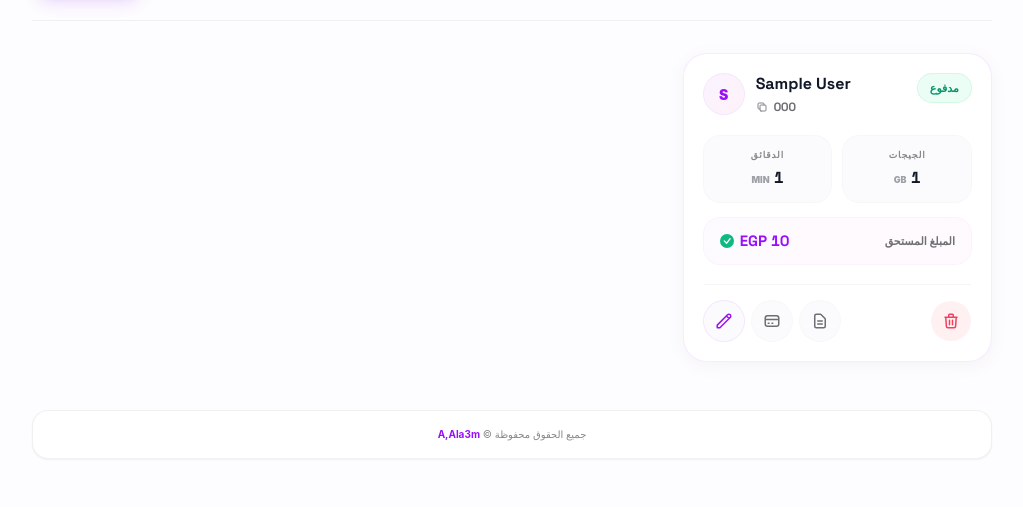
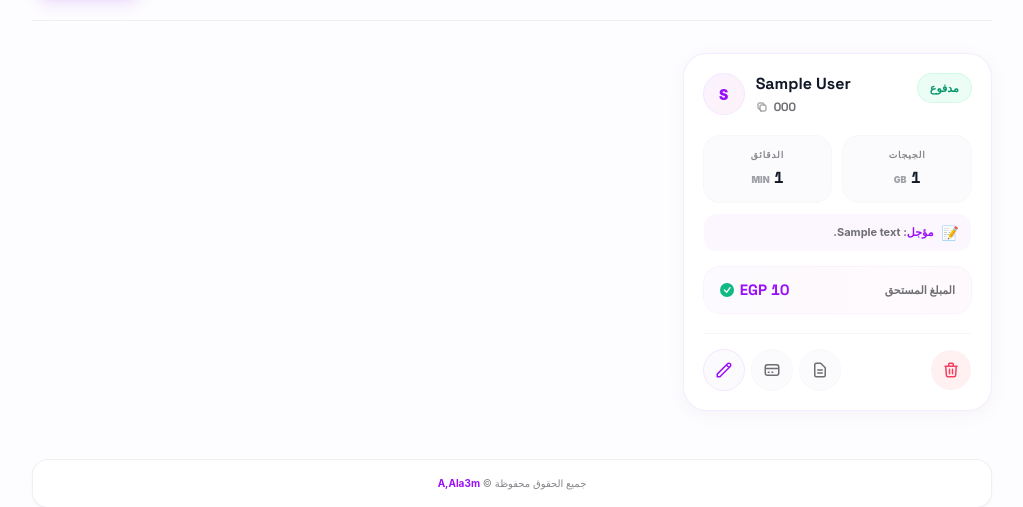
Before and after one commit to Aloom44/WE-GOLD, a Django app: page /members/1/ in a window 1280 px wide. Shown: the part 607-1114 px from the top of the page, without its empty margins (128-1151 px from the left). Before the commit the page ends 1066 px from the top, so only its background shows below. Run offline with Django 5.2, Linux system fonts and the light colour scheme; tables that the repository leaves empty hold one stand-in row (values such as "Sample post"); some libraries are stand-ins or nearby versions.

Commit message:
Implement Smart Notes System for Members: quick tracking, operational modal, and visual previews

```diff
--- a/dashboard/models.py
+++ b/dashboard/models.py
@@ -161,6 +161,20 @@ class Member(models.Model):
 		(STATUS_UNPAID, 'غير مدفوع'),
 	]
 
+	NOTE_DELAYED = 'delayed'
+	NOTE_CASH = 'cash'
+	NOTE_FREE = 'free'
+	NOTE_RELATIVE = 'relative'
+	NOTE_CUSTOM = 'custom'
+
+	NOTE_TYPE_CHOICES = [
+		(NOTE_DELAYED, 'مؤجل'),
+		(NOTE_CASH, 'دفع كاش'),
+		(NOTE_FREE, 'مجاني'),
+		(NOTE_RELATIVE, 'قريب'),
+		(NOTE_CUSTOM, 'مخصص'),
+	]
+
 	line = models.ForeignKey(PrimaryLine, on_delete=models.CASCADE, related_name='members')
 	name = models.CharField(max_length=80)
 	phone = models.CharField(max_length=20)
@@ -168,7 +182,8 @@ class Member(models.Model):
 	minute_allocation = models.PositiveIntegerField(default=0)
 	monthly_cost = models.PositiveIntegerField(default=0)
 	status = models.CharField(max_length=10, choices=STATUS_CHOICES, default=STATUS_UNPAID)
-	notes = models.TextField(blank=True)
+	notes_text = models.TextField(blank=True)
+	note_type = models.CharField(max_length=20, choices=NOTE_TYPE_CHOICES, default=NOTE_CUSTOM, blank=True)
 
 	class Meta:
 		ordering = ['id']
--- a/dashboard/urls.py
+++ b/dashboard/urls.py
@@ -15,6 +15,7 @@ from .views import (
     member_update,
     members,
     member_payment_status_toggle,
+    member_note_update,
 )
 
 urlpatterns = [
@@ -32,4 +33,5 @@ urlpatterns = [
     path('members/<int:line_id>/<int:member_id>/edit/', member_update, name='member_update'),
     path('members/<int:line_id>/<int:member_id>/delete/', member_delete, name='member_delete'),
     path('members/<int:line_id>/<int:member_id>/toggle-payment/', member_payment_status_toggle, name='member_payment_status_toggle'),
+    path('members/<int:line_id>/<int:member_id>/update-note/', member_note_update, name='member_note_update'),
 ]
--- a/dashboard/views.py
+++ b/dashboard/views.py
@@ -135,6 +135,7 @@ def members(request, line_id):
         'minutes_remaining': minutes_remaining,
         'minutes_used_percentage': minutes_used_percentage,
         'minutes_remaining_percentage': minutes_remaining_percentage,
+        'member_note_types': Member.NOTE_TYPE_CHOICES,
     }
 
     return render(request, 'dashboard/members.html', context)
@@ -262,3 +263,15 @@ def member_payment_status_toggle(request, line_id, member_id):
         member.save()
 
     return redirect('members', line_id=line.id)
+
+
+def member_note_update(request, line_id, member_id):
+    line = get_object_or_404(PrimaryLine, id=line_id)
+    member = get_object_or_404(Member, id=member_id, line=line)
+
+    if request.method == 'POST':
+        member.note_type = request.POST.get('note_type', member.note_type)
+        member.notes_text = request.POST.get('notes_text', '')
+        member.save()
+
+    return redirect('members', line_id=line.id)
--- a/templates/dashboard/members.html
+++ b/templates/dashboard/members.html
@@ -241,7 +241,7 @@
           </div>
 
           <!-- SECTION 2: ALLOCATION SNAPSHOT (Side-by-side) -->
-          <div class="mb-4 grid grid-cols-2 gap-3">
+          <div class="mb-3 grid grid-cols-2 gap-3">
             <div class="rounded-2xl bg-[#FBFBFD] p-3 text-center ring-1 ring-[rgba(0,0,0,0.03)] transition group-hover:bg-white group-hover:ring-gradientPrimary/20">
               <p class="text-[9px] font-black uppercase tracking-widest text-[#86868B]">الجيجات</p>
               <p class="mt-1 text-[16px] font-black text-gradientText font-display">
@@ -254,6 +254,20 @@
                 <span class="num">{{ member.minute_allocation }}</span> <span class="text-[9px] opacity-40 uppercase">MIN</span>
               </p>
             </div>
+          </div>
+
+          <!-- SECTION 2.5: SMART NOTE -->
+          <div class="mb-4">
+            <button onclick="openNoteModal('{{ member.id }}', '{{ member.note_type }}', '{{ member.notes_text|escapejs }}')" class="flex w-full items-center gap-2 rounded-xl bg-[rgba(153,15,250,0.03)] px-3 py-2 text-[11px] font-bold text-[#6E6E73] transition hover:bg-[rgba(153,15,250,0.06)] hover:text-gradientPrimary">
+              <span class="text-[14px]">📝</span>
+              <span class="truncate">
+                {% if member.notes_text or member.note_type != 'custom' %}
+                  <span class="text-gradientPrimary">{{ member.get_note_type_display }}</span>{% if member.notes_text %}: {{ member.notes_text }}{% endif %}
+                {% else %}
+                  إضافة ملاحظة سريعة
+                {% endif %}
+              </span>
+            </button>
           </div>
 
           <!-- SECTION 3: FINANCIAL STRIP -->
@@ -380,6 +394,30 @@
           document.querySelectorAll('.js-payment-menu').forEach(m => m.classList.add('hidden'));
         });
 
+        // --- Utility: Smart Note Modal ---
+        window.openNoteModal = function(memberId, currentType, currentText) {
+          const modal = document.getElementById('noteModal');
+          const form = document.getElementById('noteForm');
+          const textarea = form.querySelector('textarea');
+
+          // Set action URL
+          form.action = `/members/{{ active_line.id }}/${memberId}/update-note/`;
+
+          // Set current values
+          textarea.value = currentText;
+          const radio = form.querySelector(`input[value="${currentType}"]`);
+          if (radio) radio.checked = true;
+
+          modal.classList.remove('hidden');
+          modal.classList.add('flex');
+        };
+
+        window.closeNoteModal = function() {
+          const modal = document.getElementById('noteModal');
+          modal.classList.add('hidden');
+          modal.classList.remove('flex');
+        };
+
         // --- Circular Balance Rings Logic ---
         const rings = [
           { el: document.querySelector('.js-ring-data'), color: '#990FFA' },
@@ -462,5 +500,44 @@
         transform: scale(1.02);
       }
     </style>
+    <!-- SMART NOTE MODAL -->
+    <div id="noteModal" class="fixed inset-0 z-[100] hidden items-center justify-center bg-black/40 backdrop-blur-sm transition-all duration-300">
+      <div class="w-full max-w-sm rounded-3xl bg-white p-6 shadow-2xl animate-in fade-in zoom-in-95 duration-200 mx-4">
+        <div class="mb-5 flex items-center justify-between">
+          <h3 class="text-lg font-black text-gradientText font-display">ملاحظة ذكية</h3>
+          <button onclick="closeNoteModal()" class="text-[#86868B] hover:text-[#1D1D1F]">
+            <svg xmlns="http://www.w3.org/2000/svg" width="24" height="24" fill="none" viewBox="0 0 24 24" stroke="currentColor">
+              <path stroke-linecap="round" stroke-linejoin="round" stroke-width="2" d="M6 18L18 6M6 6l12 12" />
+            </svg>
+          </button>
+        </div>
+
+        <form id="noteForm" method="post" action="">
+          {% csrf_token %}
+          <div class="mb-5">
+            <p class="mb-3 text-[11px] font-black text-[#86868B] uppercase tracking-wider text-right">اختر نوع الملاحظة</p>
+            <div class="flex flex-wrap flex-row-reverse gap-2">
+              {% for type_val, type_label in member_note_types %}
+              <label class="cursor-pointer">
+                <input type="radio" name="note_type" value="{{ type_val }}" class="peer hidden">
+                <span class="inline-flex h-9 items-center rounded-xl border border-[rgba(0,0,0,0.05)] bg-[#FBFBFD] px-4 text-[11px] font-bold text-[#6E6E73] transition peer-checked:border-gradientPrimary peer-checked:bg-gradientPrimary peer-checked:text-white">
+                  {{ type_label }}
+                </span>
+              </label>
+              {% endfor %}
+            </div>
+          </div>
+
+          <div class="mb-6">
+            <p class="mb-3 text-[11px] font-black text-[#86868B] uppercase tracking-wider text-right">نص إضافي (اختياري)</p>
+            <textarea name="notes_text" rows="2" dir="rtl" class="w-full rounded-2xl border border-[rgba(0,0,0,0.05)] bg-[#FBFBFD] p-4 text-[13px] font-medium outline-none focus:border-gradientPrimary focus:ring-1 focus:ring-gradientPrimary/20" placeholder="اكتب ملاحظة سريعة هنا..."></textarea>
+          </div>
+
+          <button type="submit" class="flex h-12 w-full items-center justify-center rounded-2xl bg-gradient-to-r from-[#990FFA] to-[#E60076] text-[15px] font-black text-white shadow-lg shadow-purple-500/20 hover:scale-[1.02] active:scale-[0.98] transition-transform">
+            حفظ الملاحظة
+          </button>
+        </form>
+      </div>
+    </div>
   </body>
 </html>
```
Also changed, not shown: dashboard/forms.py (+5 -3 lines), dashboard/migrations/0006_rename_notes_member_notes_text_member_note_type.py (added).
